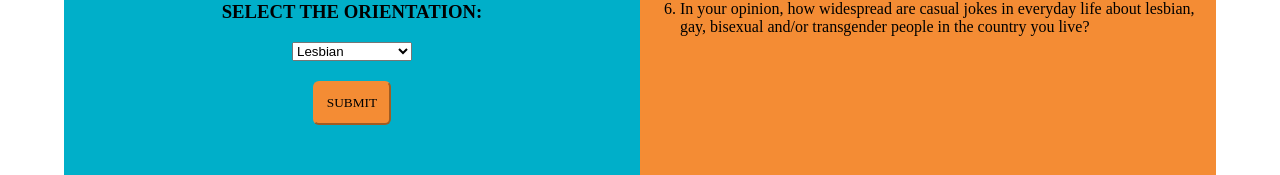
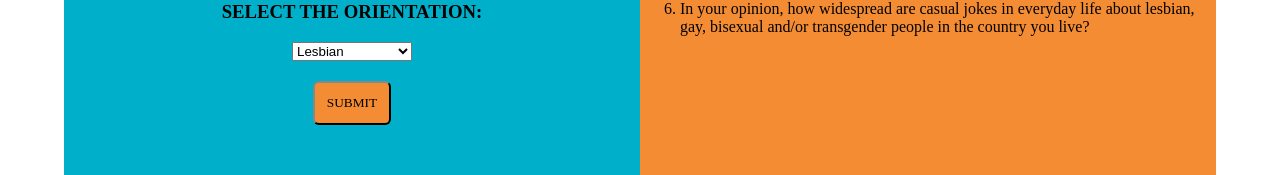
Before and after one commit to ravenusmc/eu_lgbt_survey, a Vue app in the folder client/: page / in a window 1280 px wide. Shown: the part 1077-1252 px from the top of the page. Built offline with nearby package versions, Linux system fonts and the light colour scheme; a web font is replaced by a local one; what vue-google-charts would draw is missing.

Commit message:
working on getting data for all questions

```diff
--- a/client/src/views/Home.vue
+++ b/client/src/views/Home.vue
@@ -42,12 +42,12 @@ button {
   background-color: #F48C34;
   border-radius: 6px;
   padding: 12px;
-  border-color: #F48C34;
+  border-color: #333;
 }
 
 button:hover {
   background-color: #00AFC9;
-  border-color:  #00AFC9;
+  border-color: #333;
 }
 
 #formSection {
```
Also changed, not shown: 2 other files (tests, documents, lock files or other folders).
